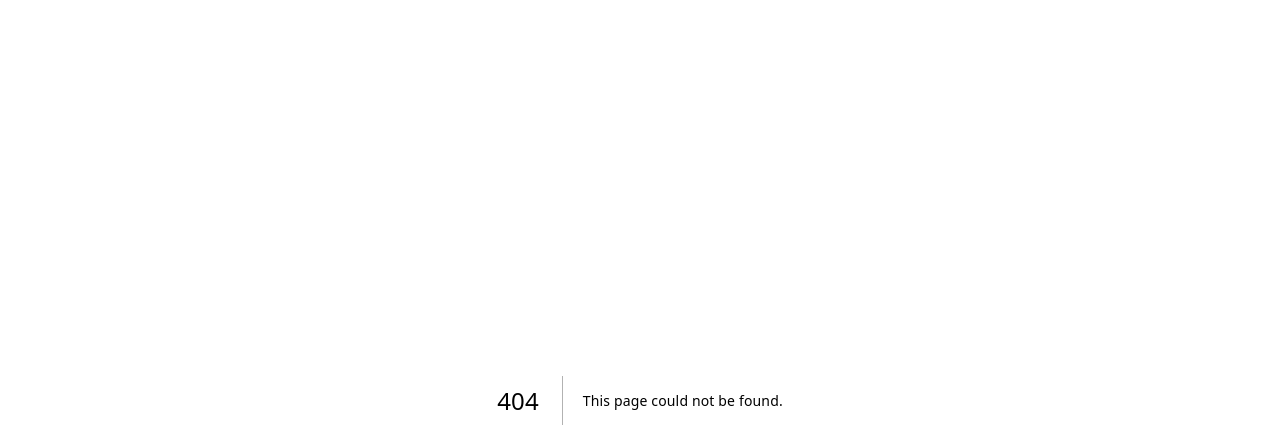
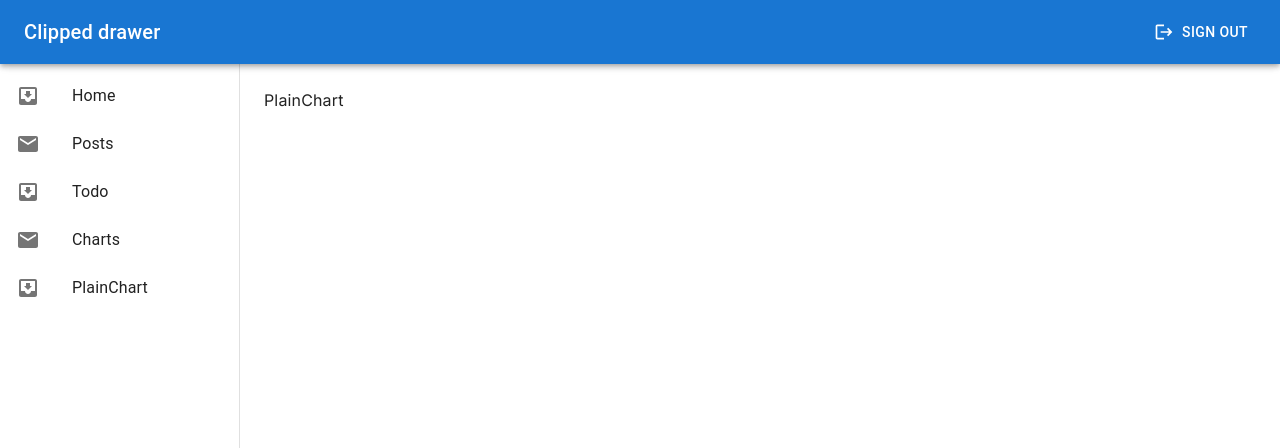
Before and after one commit to Joy-Honchan/next-mui-dashboard, a Next.js app: page /plainChart in a window 1280 px wide. Before the commit this address had no page. Shown: the top 448 px of the page. Built offline with nearby package versions, Linux system fonts and the light colour scheme; sample sign-in values are in the browser's storage.

Commit message:
fix: navbar link url function

```diff
--- /dev/null
+++ b/app/(pages)/plainChart/page.tsx
@@ -0,0 +1,7 @@
+import React from 'react'
+
+const PlainChart = () => {
+  return <div>PlainChart</div>
+}
+
+export default PlainChart
--- a/app/components/Navbar.tsx
+++ b/app/components/Navbar.tsx
@@ -6,7 +6,6 @@ import CssBaseline from '@mui/material/CssBaseline'
 import Toolbar from '@mui/material/Toolbar'
 import List from '@mui/material/List'
 import Typography from '@mui/material/Typography'
-import Divider from '@mui/material/Divider'
 import ListItem from '@mui/material/ListItem'
 import ListItemButton from '@mui/material/ListItemButton'
 import ListItemIcon from '@mui/material/ListItemIcon'
@@ -14,8 +13,9 @@ import ListItemText from '@mui/material/ListItemText'
 import InboxIcon from '@mui/icons-material/MoveToInbox'
 import MailIcon from '@mui/icons-material/Mail'
 import Link from 'next/link'
-import { Button } from '@mui/material'
+import Button from '@mui/material/Button'
 import LogoutIcon from '@mui/icons-material/Logout'
+import deCapitalize from 'utils/deCapitalize'
 
 const drawerWidth = 240
 
@@ -53,9 +53,16 @@ export default function ClippedDrawer({
         <Toolbar />
         <Box sx={{ overflow: 'auto' }}>
           <List>
-            {['Home', 'Posts', 'Charts', 'Todo'].map((text, index) => (
-              <ListItem key={text} disablePadding sx={{ a: { width: '100%' } }}>
-                <Link href={text === 'Home' ? '/' : `/${text.toLowerCase()}/`}>
+            {['Home', 'Posts', 'Todo', 'Charts', 'PlainChart'].map(
+              (text, index) => (
+                <ListItem
+                  key={text}
+                  disablePadding
+                  sx={{ a: { width: '100%' } }}
+                >
+                  <Link
+                    href={text === 'Home' ? '/' : `/${deCapitalize(text)}/`}
+                  >
                     <ListItemButton>
                       <ListItemIcon>
                         {index % 2 === 0 ? <InboxIcon /> : <MailIcon />}
@@ -64,20 +71,8 @@ export default function ClippedDrawer({
                     </ListItemButton>
                   </Link>
                 </ListItem>
-            ))}
-          </List>
-          <Divider />
-          <List>
-            {['All mail', 'Trash', 'Spam'].map((text, index) => (
-              <ListItem key={text} disablePadding>
-                <ListItemButton>
-                  <ListItemIcon>
-                    {index % 2 === 0 ? <InboxIcon /> : <MailIcon />}
-                  </ListItemIcon>
-                  <ListItemText primary={text} />
-                </ListItemButton>
-              </ListItem>
-            ))}
+              )
+            )}
           </List>
         </Box>
       </Drawer>
--- /dev/null
+++ b/app/utils/deCapitalize.ts
@@ -0,0 +1,3 @@
+export default function deCapitalize(str: string) {
+    return str.charAt(0).toLowerCase() + str.slice(1);
+}
```
Lines whose indentation alone changed are shown as unchanged.
